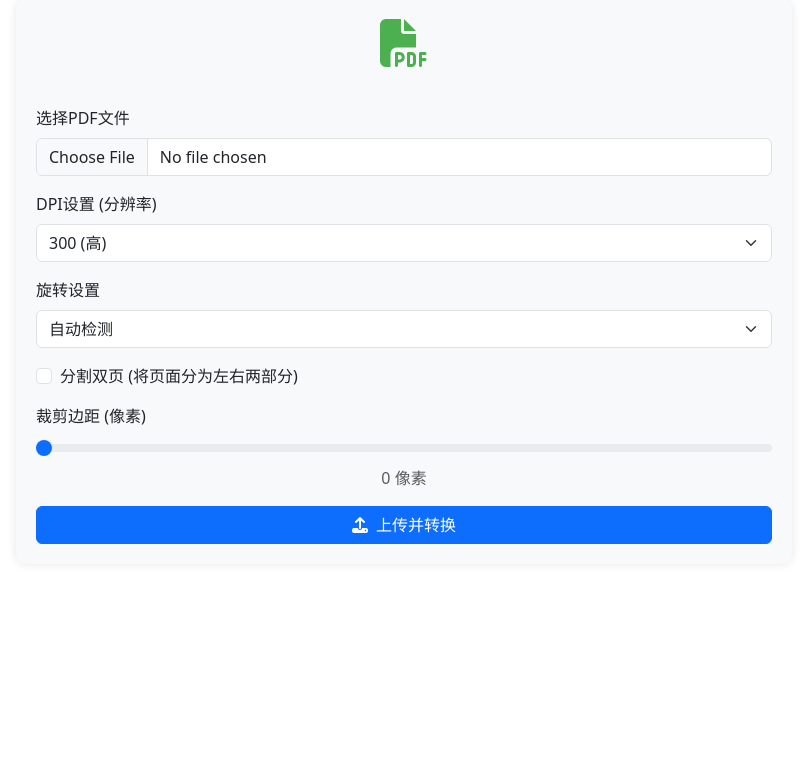
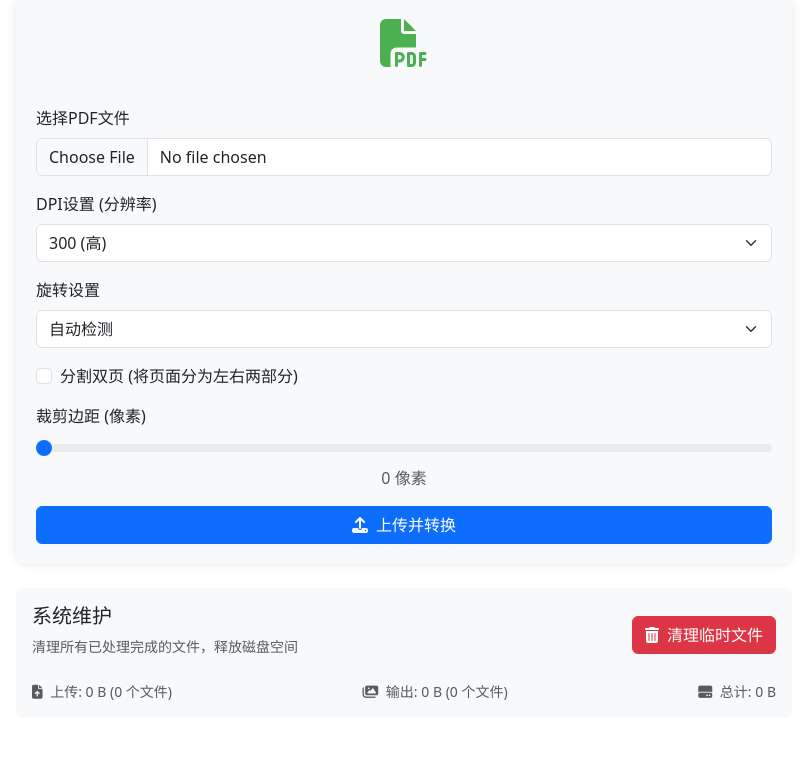
Before and after one commit to asmitul/pdf2img, a Flask app: page / in a window 1280 px wide. Shown: the part 103-871 px from the top of the page, without its empty margins (236-1043 px from the left). Before the commit the page ends 647 px from the top, so only its background shows below. Run offline with Flask 3, Linux system fonts and the light colour scheme; some libraries are stand-ins or nearby versions.

Commit message:
Add disk usage monitoring and cleanup functionality
- Introduced a new '/cleanup' endpoint to remove completed processing files and free up disk space.
- Added a '/disk-usage' endpoint to retrieve and display current disk usage statistics for uploads, outputs, and status files.
- Updated the index.html template to include a cleanup section with a button for manual cleanup and progress indicators for disk usage.
- Enhanced README.md to document the new disk management features and their usage.

```diff
--- a/app.py
+++ b/app.py
@@ -4,6 +4,7 @@ import uuid
 import time
 import threading
 import json
+import shutil
 from datetime import datetime
 from flask import Flask, request, render_template, send_from_directory, redirect, url_for, jsonify
 from werkzeug.utils import secure_filename
@@ -172,8 +173,6 @@ def download_file(file_id, filename):
 
 @app.route('/download-all/<file_id>')
 def download_all(file_id):
-    import shutil
-
     # Check if processing is complete
     status = get_status(file_id)
     if status['status'] != 'completed':
@@ -195,5 +194,138 @@ def download_all(file_id):
 
     return send_from_directory(app.config['OUTPUT_FOLDER'], zip_filename)
 
+@app.route('/cleanup', methods=['POST'])
+def cleanup():
+    """Clean up uploads, output, and status folders"""
+    try:
+        # Get list of items to keep (e.g., currently processing files)
+        active_tasks = list(processing_tasks.keys())
+
+        # Clean up output folder
+        output_count = 0
+        for item in os.listdir(app.config['OUTPUT_FOLDER']):
+            item_path = os.path.join(app.config['OUTPUT_FOLDER'], item)
+
+            # Skip if it's an active task
+            skip = False
+            for task_id in active_tasks:
+                if task_id in item:
+                    skip = True
+                    break
+
+            if skip:
+                continue
+
+            # Remove the item
+            if os.path.isdir(item_path):
+                shutil.rmtree(item_path)
+            else:
+                os.remove(item_path)
+            output_count += 1
+
+        # Clean up uploads folder
+        upload_count = 0
+        for item in os.listdir(app.config['UPLOAD_FOLDER']):
+            item_path = os.path.join(app.config['UPLOAD_FOLDER'], item)
+
+            # Skip if it's an active task
+            skip = False
+            for task_id in active_tasks:
+                if task_id in item:
+                    skip = True
+                    break
+
+            if skip:
+                continue
+
+            # Remove the item
+            os.remove(item_path)
+            upload_count += 1
+
+        # Clean up status folder
+        status_count = 0
+        for item in os.listdir(app.config['STATUS_FOLDER']):
+            if not item.endswith('.json'):
+                continue
+
+            item_path = os.path.join(app.config['STATUS_FOLDER'], item)
+
+            # Skip if it's an active task
+            skip = False
+            for task_id in active_tasks:
+                if task_id in item:
+                    skip = True
+                    break
+
+            if skip:
+                continue
+
+            # Remove the item
+            os.remove(item_path)
+            status_count += 1
+
+        message = f"清理完成: 已删除 {output_count} 个输出文件夹, {upload_count} 个上传文件, 和 {status_count} 个状态文件"
+        return jsonify({'success': True, 'message': message})
+    except Exception as e:
+        return jsonify({'success': False, 'error': str(e)})
+
+@app.route('/disk-usage')
+def disk_usage():
+    """Get disk usage information for the app folders"""
+    try:
+        def get_size(path):
+            total_size = 0
+            item_count = 0
+            for dirpath, dirnames, filenames in os.walk(path):
+                for f in filenames:
+                    fp = os.path.join(dirpath, f)
+                    if os.path.exists(fp):
+                        total_size += os.path.getsize(fp)
+                        item_count += 1
+            return total_size, item_count
+
+        # Get sizes
+        upload_size, upload_count = get_size(app.config['UPLOAD_FOLDER'])
+        output_size, output_count = get_size(app.config['OUTPUT_FOLDER'])
+        status_size, status_count = get_size(app.config['STATUS_FOLDER'])
+
+        # Format sizes
+        def format_size(size_bytes):
+            if size_bytes < 1024:
+                return f"{size_bytes} B"
+            elif size_bytes < 1024 * 1024:
+                return f"{size_bytes/1024:.1f} KB"
+            elif size_bytes < 1024 * 1024 * 1024:
+                return f"{size_bytes/(1024*1024):.1f} MB"
+            else:
+                return f"{size_bytes/(1024*1024*1024):.2f} GB"
+
+        # Return usage info
+        return jsonify({
+            'success': True,
+            'uploads': {
+                'size': format_size(upload_size),
+                'count': upload_count,
+                'raw_size': upload_size
+            },
+            'output': {
+                'size': format_size(output_size),
+                'count': output_count,
+                'raw_size': output_size
+            },
+            'status': {
+                'size': format_size(status_size),
+                'count': status_count,
+                'raw_size': status_size
+            },
+            'total': {
+                'size': format_size(upload_size + output_size + status_size),
+                'count': upload_count + output_count + status_count,
+                'raw_size': upload_size + output_size + status_size
+            }
+        })
+    except Exception as e:
+        return jsonify({'success': False, 'error': str(e)})
+
 if __name__ == '__main__':
     app.run(host='0.0.0.0', port=8090, debug=False)
--- a/templates/index.html
+++ b/templates/index.html
@@ -180,10 +180,119 @@
                 </div>
             </div>
         </div>
+
+        <!-- Cleanup Section -->
+        <div class="mt-4 p-3 bg-light rounded">
+            <div class="d-flex justify-content-between align-items-center">
+                <div>
+                    <h5>系统维护</h5>
+                    <p class="text-muted small mb-2">清理所有已处理完成的文件，释放磁盘空间</p>
+                </div>
+                <div>
+                    <button id="cleanupButton" class="btn btn-danger">
+                        <i class="fas fa-trash-alt me-2"></i>清理临时文件
+                    </button>
+                </div>
+            </div>
+
+            <div id="diskUsage" class="mt-3" style="display: none;">
+                <div class="progress mb-2" style="height: 25px;">
+                    <div id="uploadsProgress" class="progress-bar bg-primary" role="progressbar" style="width: 0%"
+                        data-bs-toggle="tooltip" title="上传文件">0%</div>
+                    <div id="outputProgress" class="progress-bar bg-success" role="progressbar" style="width: 0%"
+                        data-bs-toggle="tooltip" title="输出图片">0%</div>
+                    <div id="statusProgress" class="progress-bar bg-info" role="progressbar" style="width: 0%"
+                        data-bs-toggle="tooltip" title="状态文件">0%</div>
+                </div>
+                <div class="d-flex justify-content-between text-muted small">
+                    <div>
+                        <i class="fas fa-file-upload me-1"></i> 上传: <span id="uploadsSize">0 MB</span> (<span id="uploadsCount">0</span> 个文件)
+                    </div>
+                    <div>
+                        <i class="fas fa-images me-1"></i> 输出: <span id="outputSize">0 MB</span> (<span id="outputCount">0</span> 个文件)
+                    </div>
+                    <div>
+                        <i class="fas fa-hdd me-1"></i> 总计: <span id="totalSize">0 MB</span>
+                    </div>
+                </div>
+            </div>
+        </div>
     </div>
 
     <script src="https://cdn.jsdelivr.net/npm/bootstrap@5.3.0-alpha1/dist/js/bootstrap.bundle.min.js"></script>
     <script>
+        // Initialize tooltips
+        document.addEventListener('DOMContentLoaded', function() {
+            var tooltipTriggerList = [].slice.call(document.querySelectorAll('[data-bs-toggle="tooltip"]'))
+            var tooltipList = tooltipTriggerList.map(function (tooltipTriggerEl) {
+                return new bootstrap.Tooltip(tooltipTriggerEl)
+            });
+
+            // Load disk usage on page load
+            updateDiskUsage();
+        });
+
+        // Function to update disk usage display
+        function updateDiskUsage() {
+            fetch('/disk-usage')
+                .then(response => response.json())
+                .then(data => {
+                    if (data.success) {
+                        // Show the disk usage section
+                        document.getElementById('diskUsage').style.display = 'block';
+
+                        // Update text values
+                        document.getElementById('uploadsSize').textContent = data.uploads.size;
+                        document.getElementById('uploadsCount').textContent = data.uploads.count;
+                        document.getElementById('outputSize').textContent = data.output.size;
+                        document.getElementById('outputCount').textContent = data.output.count;
+                        document.getElementById('totalSize').textContent = data.total.size;
+
+                        // Calculate percentages for progress bars
+                        const total = data.total.raw_size;
+                        if (total > 0) {
+                            const uploadsPercent = (data.uploads.raw_size / total * 100).toFixed(1);
+                            const outputPercent = (data.output.raw_size / total * 100).toFixed(1);
+                            const statusPercent = (data.status.raw_size / total * 100).toFixed(1);
+
+                            // Update progress bars
+                            document.getElementById('uploadsProgress').style.width = uploadsPercent + '%';
+                            document.getElementById('uploadsProgress').textContent = uploadsPercent + '%';
+                            document.getElementById('outputProgress').style.width = outputPercent + '%';
+                            document.getElementById('outputProgress').textContent = outputPercent + '%';
+                            document.getElementById('statusProgress').style.width = statusPercent + '%';
+                            document.getElementById('statusProgress').textContent = statusPercent + '%';
+                        }
+                    }
+                })
+                .catch(error => {
+                    console.error('Error getting disk usage:', error);
+                });
+        }
+
+        // Cleanup functionality
+        document.getElementById('cleanupButton').addEventListener('click', function() {
+            if (confirm('确定要清理所有临时文件吗？这将删除所有已处理的PDF和图片。')) {
+                fetch('/cleanup', {
+                    method: 'POST'
+                })
+                .then(response => response.json())
+                .then(data => {
+                    if (data.success) {
+                        alert(data.message);
+                        // Update disk usage after cleanup
+                        updateDiskUsage();
+                    } else {
+                        alert('清理失败: ' + data.error);
+                    }
+                })
+                .catch(error => {
+                    console.error('Error:', error);
+                    alert('操作失败，请重试');
+                });
+            }
+        });
+
         document.getElementById('cropMargin').addEventListener('input', function() {
             document.getElementById('cropValue').textContent = this.value;
         });
```
Also changed, not shown: README.md.
